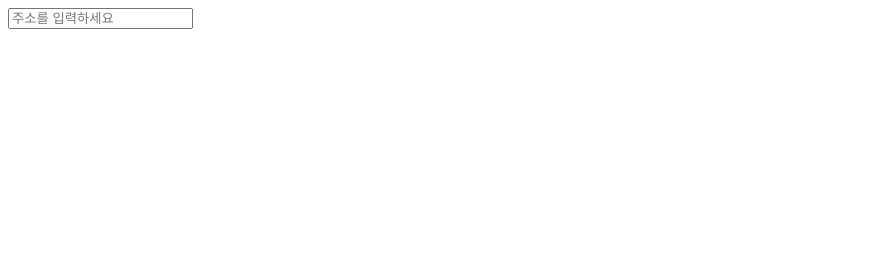
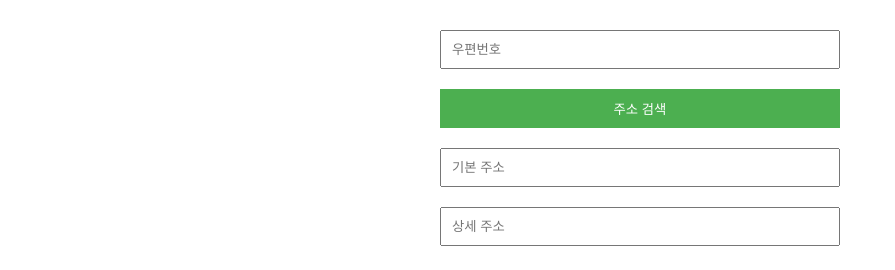
Before and after one commit to Inprise365/address-search, a plain HTML site: page index.html in a window 1280 px wide. Shown: the whole page, without its empty margins (0-895 px from the left). Drawn offline with Linux system fonts and the light colour scheme.

Commit message:
Update index.html

```diff
--- a/index.html
+++ b/index.html
@@ -4,14 +4,42 @@
     <meta charset="UTF-8">
     <title>주소 검색</title>
     <script src="https://t1.daumcdn.net/mapjsapi/bundle/postcode/prod/postcode.v2.js"></script>
+    <style>
+        body {
+            font-family: Arial, sans-serif;
+            margin: 20px;
+        }
+        .container {
+            max-width: 400px;
+            margin: 0 auto;
+        }
+        input[type="text"], button {
+            width: 100%;
+            padding: 10px;
+            margin: 10px 0;
+            box-sizing: border-box;
+        }
+        button {
+            background-color: #4CAF50;
+            color: white;
+            border: none;
+        }
+    </style>
 </head>
 <body>
-    <input type="text" id="address" name="address" placeholder="주소를 입력하세요" onClick="execDaumPostcode()" />
+    <div class="container">
+        <input type="text" id="postcode" name="postcode" placeholder="우편번호" readonly />
+        <button type="button" onclick="execDaumPostcode()">주소 검색</button>
+        <input type="text" id="address" name="address" placeholder="기본 주소" readonly />
+        <input type="text" id="detailAddress" name="detailAddress" placeholder="상세 주소" />
+    </div>
     <script>
     function execDaumPostcode() {
         new daum.Postcode({
             oncomplete: function(data) {
-                document.getElementById('address').value = data.address;
+                document.getElementById('postcode').value = data.zonecode; // 우편번호
+                document.getElementById('address').value = data.address; // 기본 주소
+                document.getElementById('detailAddress').focus(); // 상세 주소 입력 필드로 포커스 이동
             }
         }).open();
     }
```
